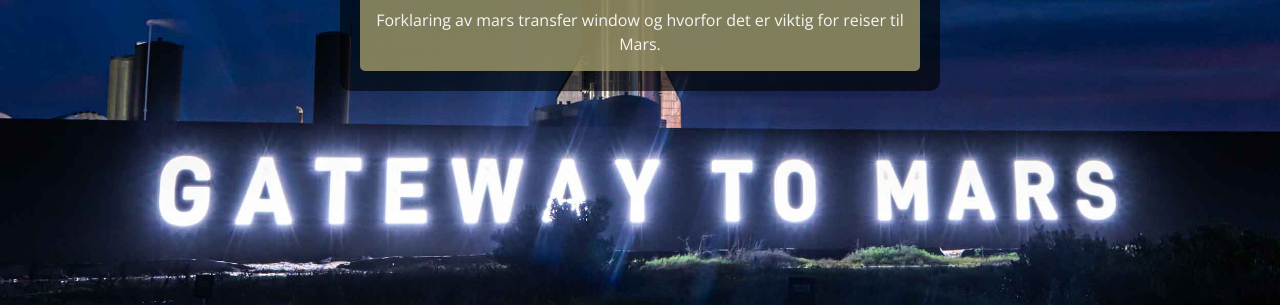
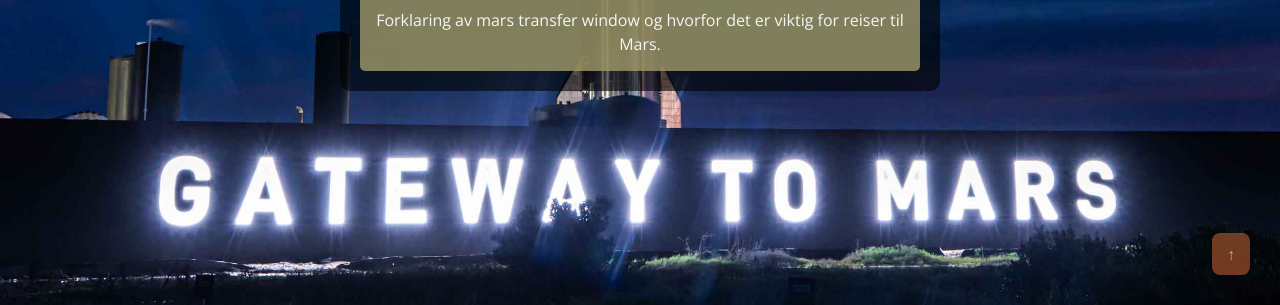
Before and after one commit to Betina9/Planet-prosjekt-Mars, a plain HTML site: page index.html in a window 1280 px wide. Shown: the part 495-800 px from the top of the page. Drawn offline with nearby package versions, Linux system fonts and the light colour scheme.

Commit message:
Lagt inn en back to top knapp

```diff
--- a/index.html
+++ b/index.html
@@ -12,7 +12,7 @@
     />
     <title>Mars</title>
   </head>
-  <body>
+  <body id="top">
     <header class="site-header">
       <img src="./Images/Logo.svg" alt="Mars Logo" class="logo" />
       <h1>Mars</h1>
@@ -55,6 +55,7 @@
     <footer class="footer-row">
       <p>🪐 Mars-prosjekt © 2025 🚀</p>
       <p>"Mars is there, waiting to be reached." Buzz Aldrin</p>
+      <a href="#top" class="back-to-top">↑</a>
     </footer>
   </body>
 </html>
--- a/styles.css
+++ b/styles.css
@@ -129,7 +129,21 @@ body {
   background-color: #5c4033;
   display: flex;
   justify-content: center;
+  align-items: center;
   gap: 50px;
   padding-top: 10px;
   padding-bottom: 10px;
 }
+.back-to-top {
+  position: fixed;
+  bottom: 30px;
+  right: 30px;
+  background-color: #a0522d;
+  color: white;
+  padding: 10px 15px;
+  border-radius: 8px;
+  text-decoration: none;
+  font-size: 16px;
+  opacity: 0.7;
+  transition: opacity 0.3s ease;
+}
```
